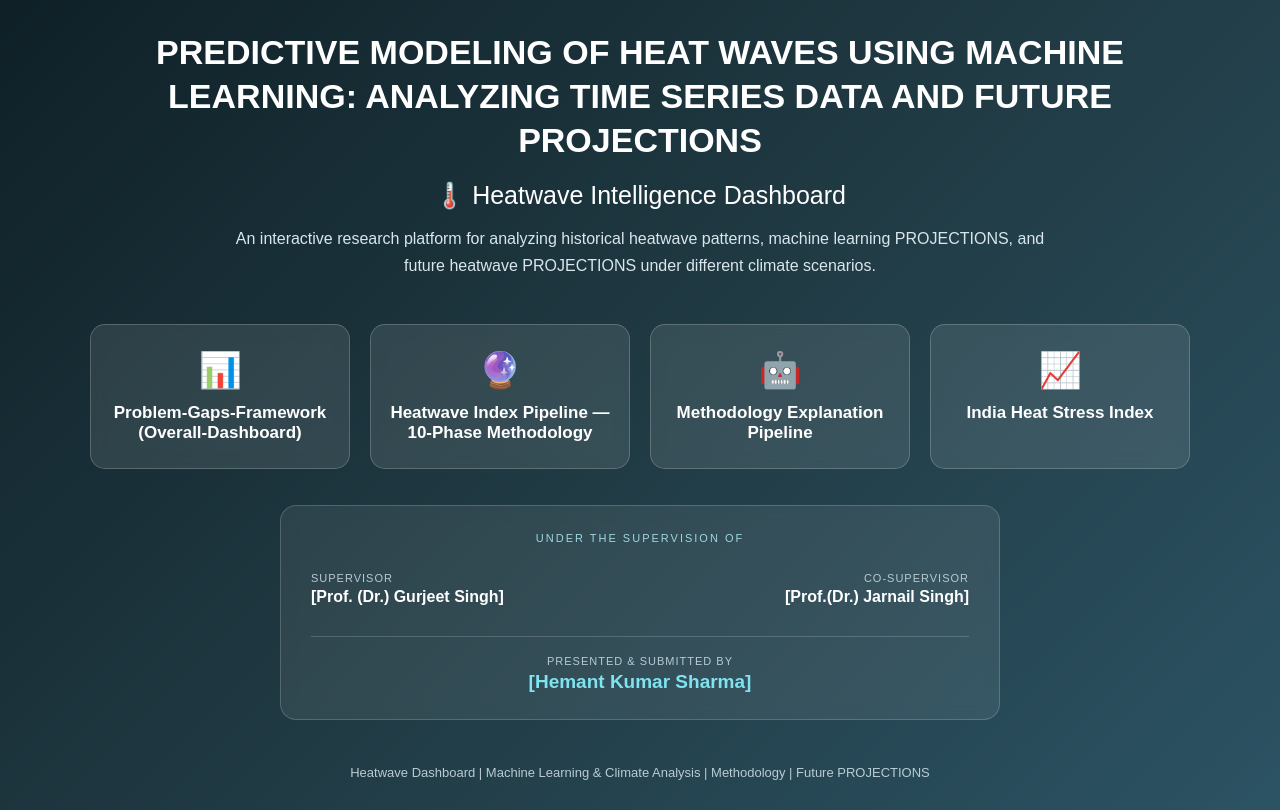
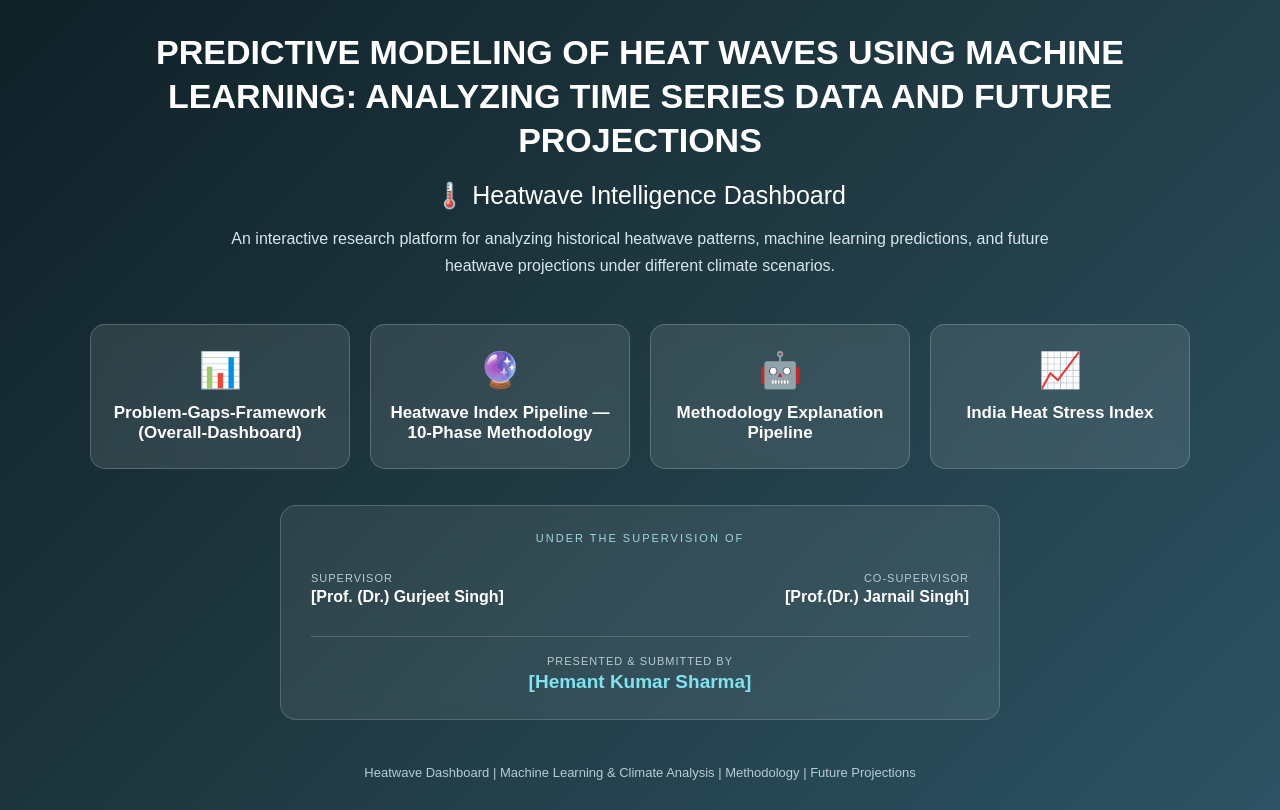
Before and after one commit to heamntsharma/HWI_Full_Analytical_Dashboard, a plain HTML site: page index.html in a window 1280 px wide. Drawn offline with Linux system fonts and the light colour scheme.

Commit message:
Correct capitalization of 'projections' in index.html
Changes

```diff
--- a/index.html
+++ b/index.html
@@ -176,8 +176,8 @@ LEARNING: ANALYZING TIME SERIES DATA AND FUTURE PROJECTIONS
         <h2>🌡️ Heatwave Intelligence Dashboard</h2>
         <p>
             An interactive research platform for analyzing historical
-            heatwave patterns, machine learning PROJECTIONS, and future
-            heatwave PROJECTIONS under different climate scenarios.
+            heatwave patterns, machine learning predictions, and future
+            heatwave projections under different climate scenarios.
         </p>
     </div>
 
@@ -205,7 +205,7 @@ LEARNING: ANALYZING TIME SERIES DATA AND FUTURE PROJECTIONS
         </a>
         <a href="future_projection.html">
             <span class="icon">🔮</span>
-            Future Climate PROJECTIONS
+            Future Climate Projection
     </a-->
 
     </div>
@@ -231,7 +231,7 @@ LEARNING: ANALYZING TIME SERIES DATA AND FUTURE PROJECTIONS
         Heatwave Dashboard |
         Machine Learning & Climate Analysis |
         Methodology |
-        Future PROJECTIONS
+        Future Projections
     </div>
 </div>
 </body>
```
